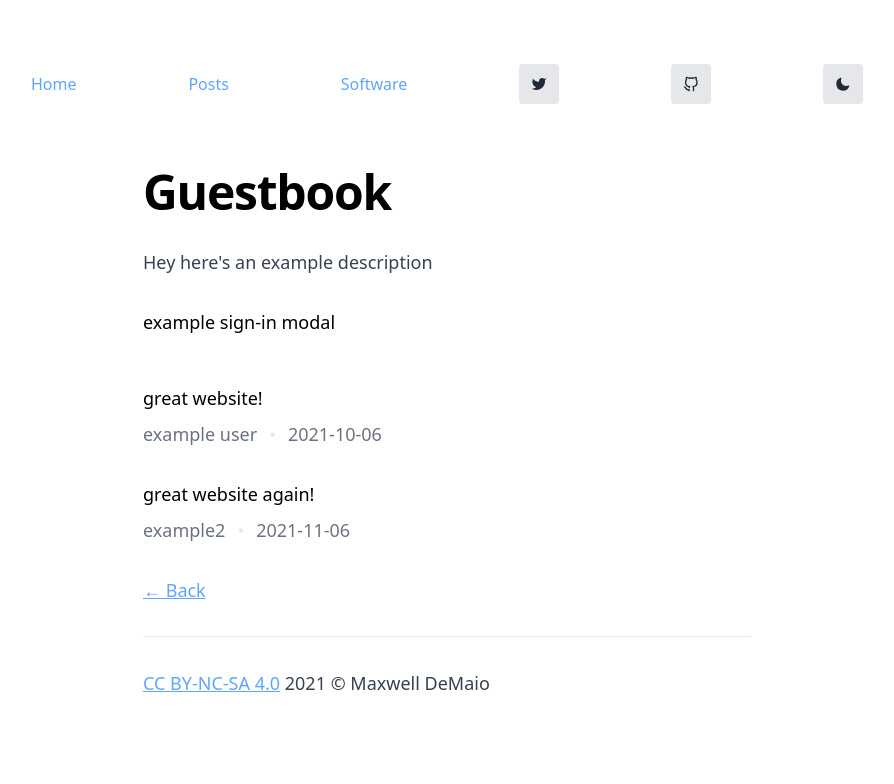
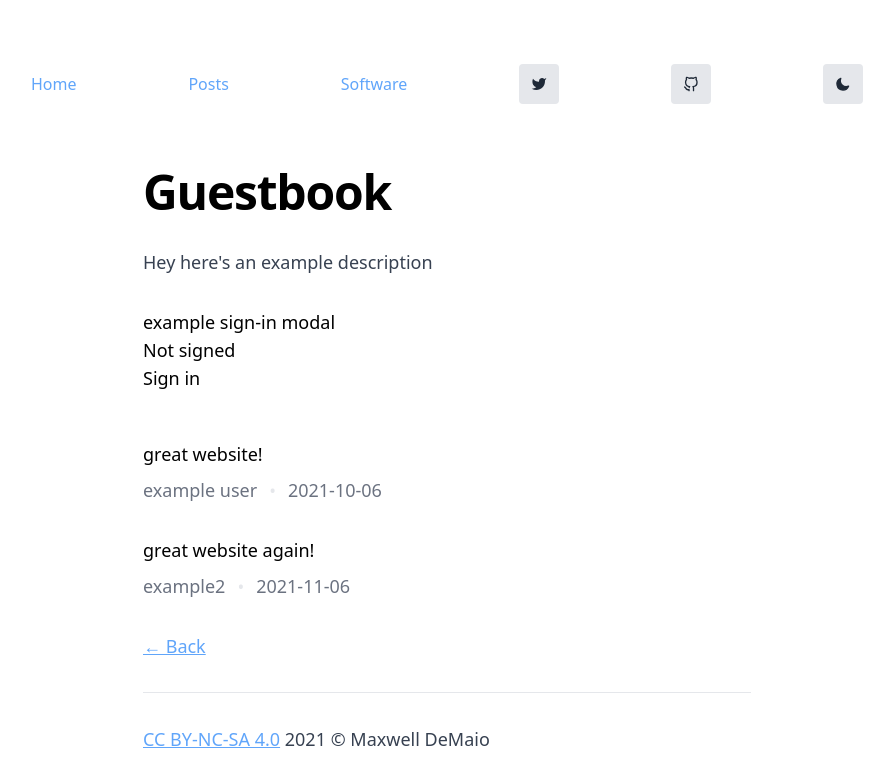
Before and after one commit to maxdemaio/max-nextjs, a Next.js app: page /guestbook in a window 1280 px wide. Shown: the top 784 px of the page, without its empty margins (193-1087 px from the left). Built offline with nearby package versions, Linux system fonts and the light colour scheme; no server answers.

Commit message:
add starter for next-auth

```diff
--- a/pages/guestbook/index.js
+++ b/pages/guestbook/index.js
@@ -50,9 +50,7 @@ export default function Guestbook() {
       <div className="flex items-center space-x-3">
         <p className="text-gray-500 dark:text-gray-500">{entry.name}</p>
         <span className="text-gray-200 dark:text-gray-800">•</span>
-                <p className="text-gray-500 dark:text-gray-500">
-                    {entry.timestamp}
-                </p>
+        <p className="text-gray-500 dark:text-gray-500">{entry.timestamp}</p>
       </div>
     </div>
   ));
@@ -63,6 +61,19 @@ export default function Guestbook() {
         <h1 className="my-h1">Guestbook</h1>
         <p className="my-para">Hey here's an example description</p>
         <div>example sign-in modal</div>
+        {!session && (
+          <>
+            <p>Not signed</p>
+            <button onClick={signIn}>Sign in</button>
+          </>
+        )}
+        {session && (
+          <>
+            <p>Signed in as {session.user.email}</p>
+            <p>Super secret access provided</p>
+            <button onClick={signOut}>Sign out</button>
+          </>
+        )}
       </section>
 
       <section className="mt-8">
@@ -71,9 +82,7 @@ export default function Guestbook() {
 
       <footer className="flex flex-col justify-center items-start max-w-2xl mx-auto w-full mt-8">
         <Link href="/">
-                    <a className="underline text-blue-400 hover:text-blue-600">
-                        ← Back
-                    </a>
+          <a className="underline text-blue-400 hover:text-blue-600">← Back</a>
         </Link>
         <hr className="w-full border-1 border-gray-200 dark:border-gray-800 mt-8 mb-8" />
         <CcName></CcName>
```
Lines whose indentation alone changed are shown as unchanged.
